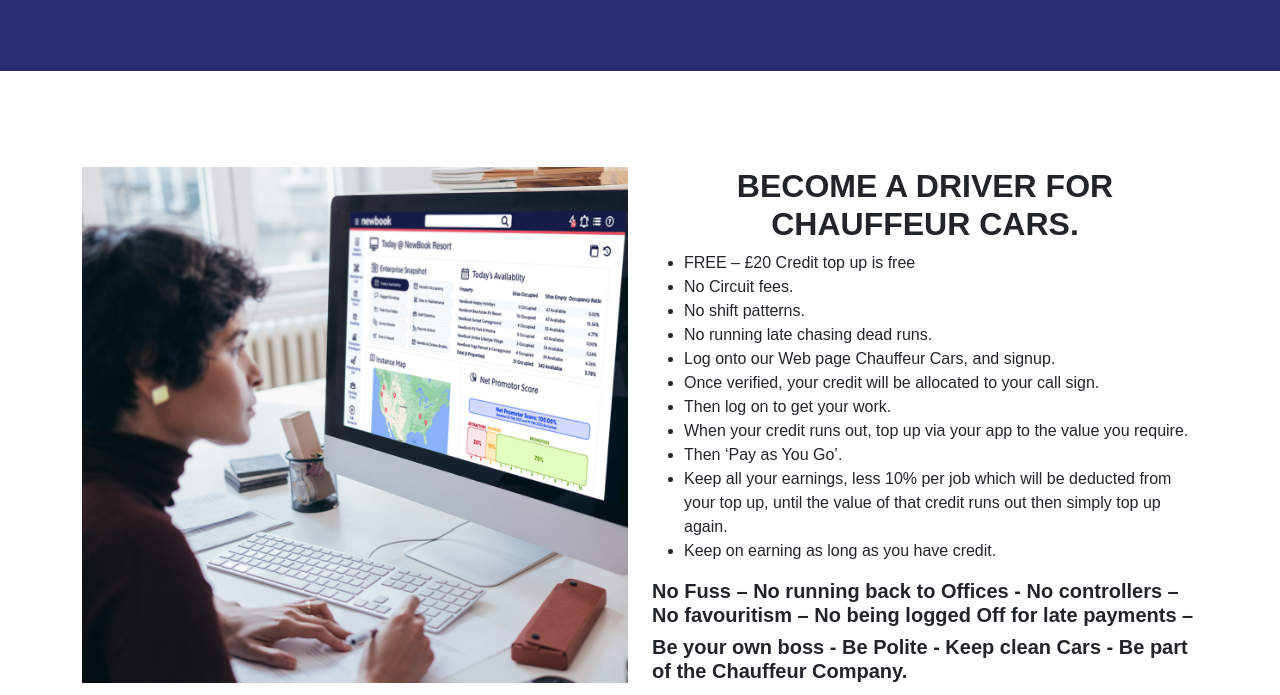
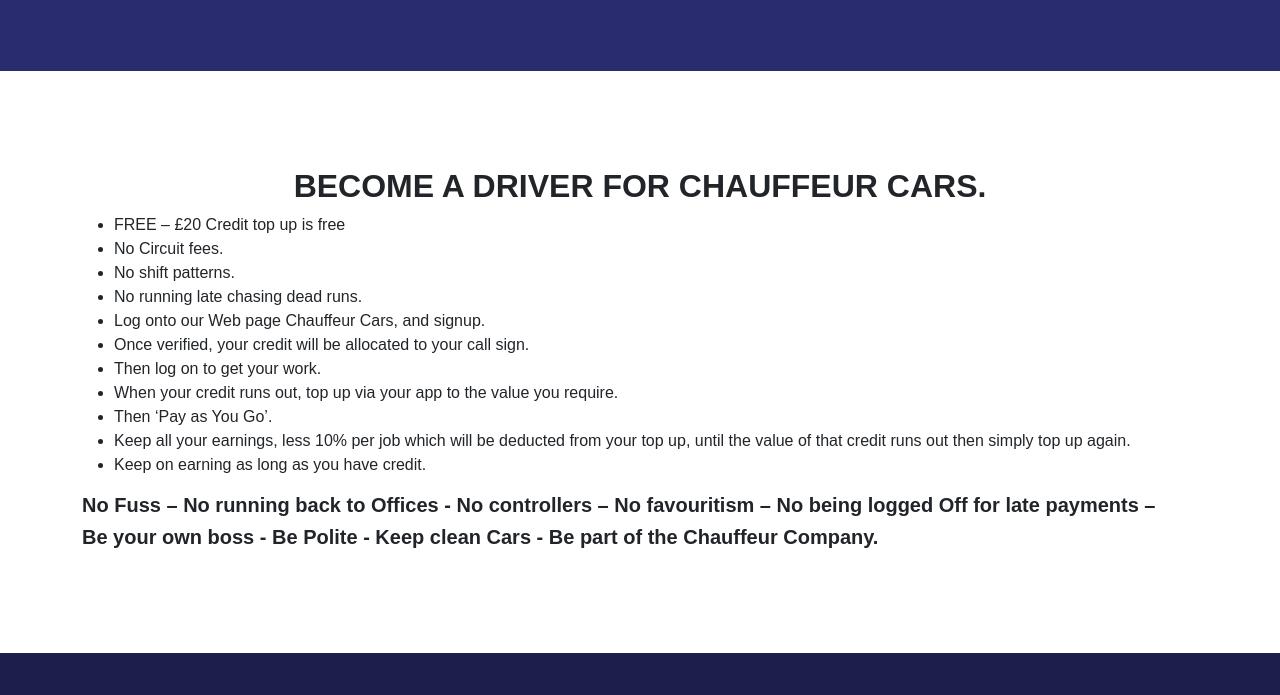
Before and after one commit to hasnat-hj/chauffuer, a plain HTML site: page index.html in a window 1280 px wide. Shown: the part 690-1385 px from the top of the page. Drawn offline with nearby package versions, Linux system fonts and the light colour scheme.

Commit message:
image commented

```diff
--- a/index.html
+++ b/index.html
@@ -116,14 +116,14 @@
       <section class="bg-white container-fluid">
         <div class="container">
           <div class="row py-5">
-            <div class="col-lg-6 py-5">
+            <!-- <div class="col-lg-6 py-5">
               <img
                 style="object-fit: cover; width: 100%"
                 src="./assets/Rectangle 6.png"
                 alt=""
               />
-            </div>
-            <div class="col-lg-6 py-5 d-flex flex-column justify-content-center">
+            </div> -->
+            <div class=" py-5 d-flex flex-column justify-content-center">
               <h2 class="fw-bold text-center">BECOME A DRIVER FOR CHAUFFEUR CARS.</h2>
               <ul class="fs-6">
                 <li>FREE – £20 Credit top up is free</li>
```
